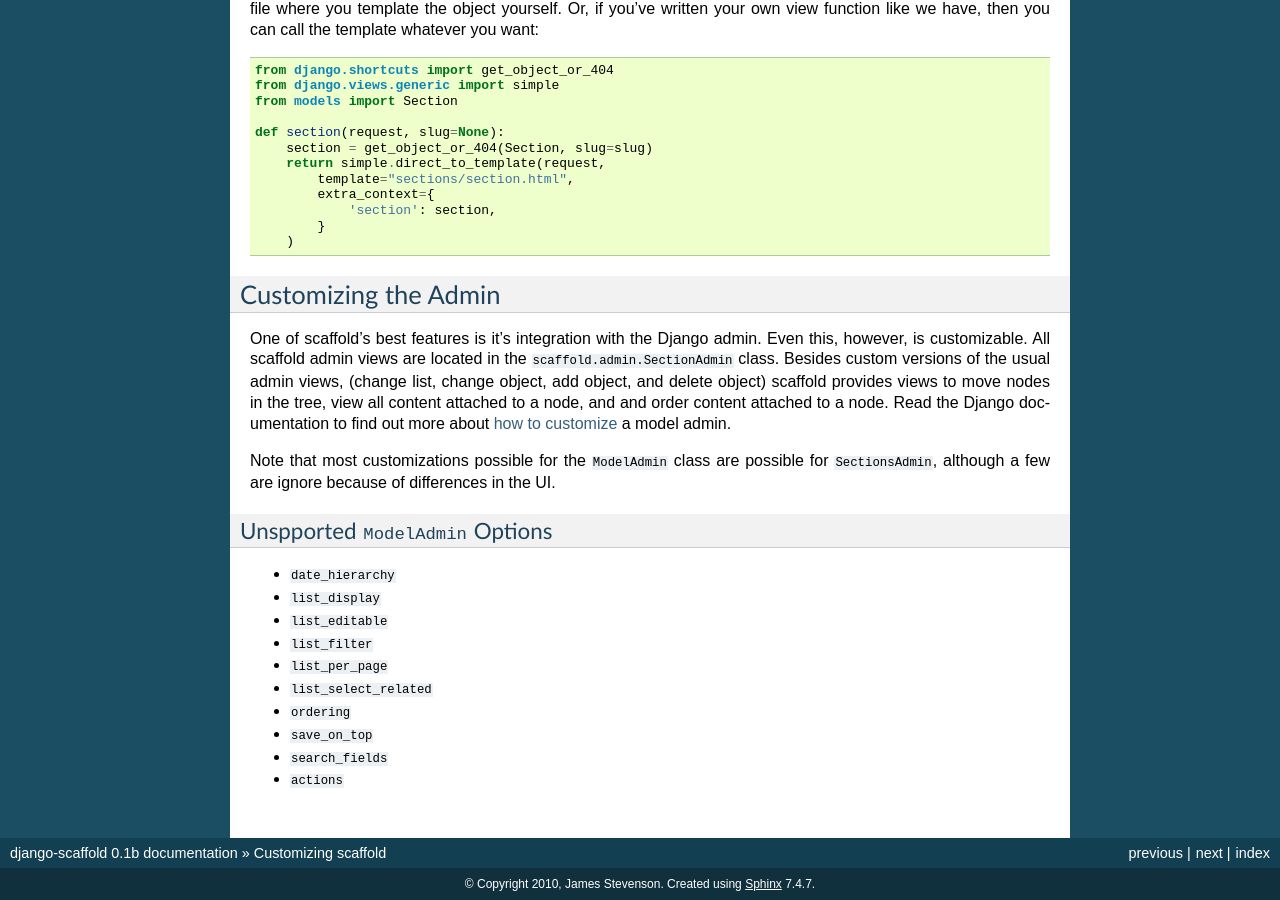
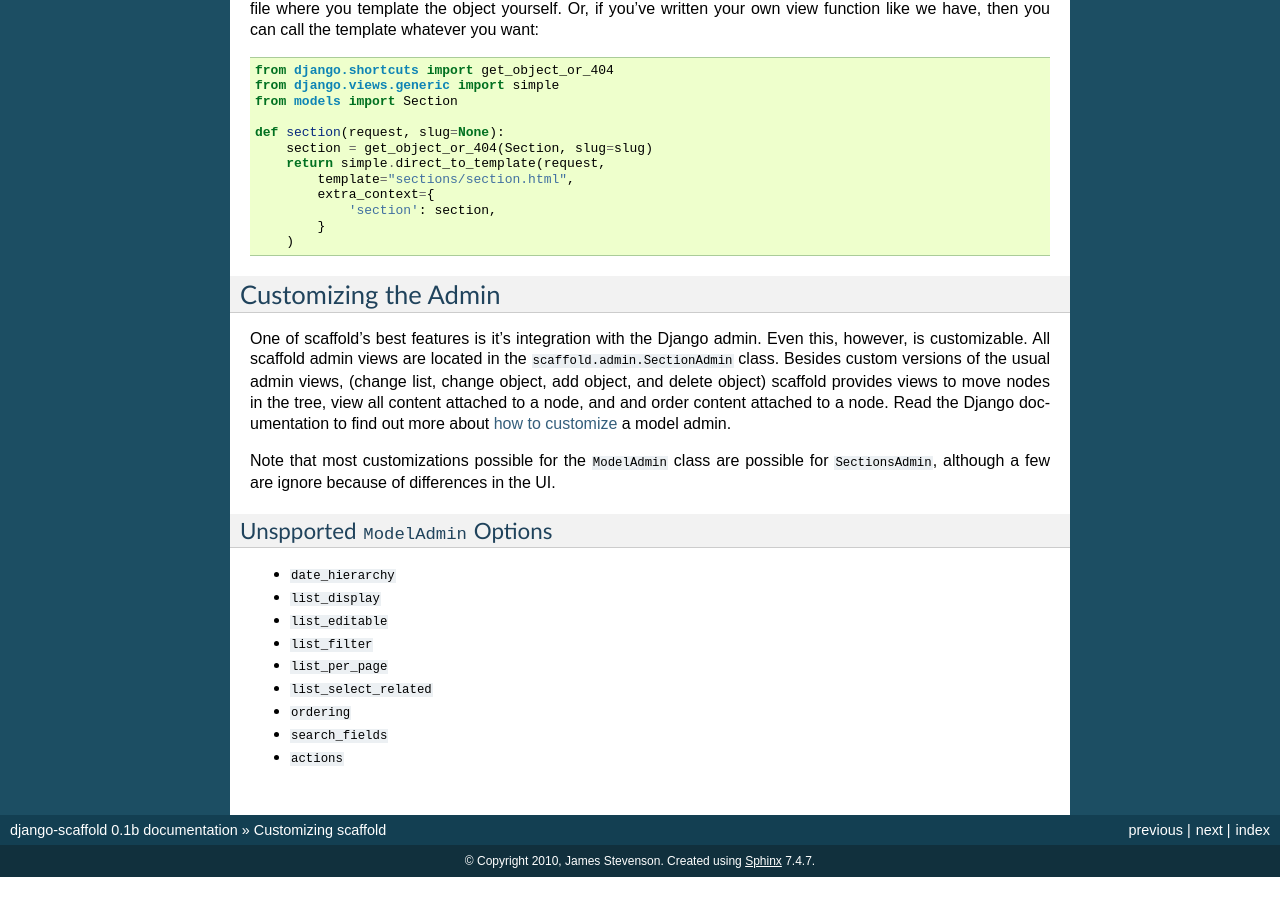
Before and after one commit to mazelife/django-scaffold, a Sphinx documentation site: the page built from docs/source/customizing.rst, in a window 1280 px wide and 900 px high, scrolled down 1307 px. Built offline with Sphinx 7.4.7, drawn with Linux system fonts in a browser that asks for light colours; pages that are not in the unit, such as notebooks, are missing from menus; after the commit the page ends 2184 px from its top, so only the background shows below that.

Commit message:
Updates unsupported admin options in the docs

```diff
--- a/docs/source/customizing.rst
+++ b/docs/source/customizing.rst
@@ -89,6 +89,5 @@ Unspported ``ModelAdmin`` Options
 * ``list_per_page``
 * ``list_select_related``
 * ``ordering``
-* ``save_on_top``
 * ``search_fields``
 * ``actions``
```
